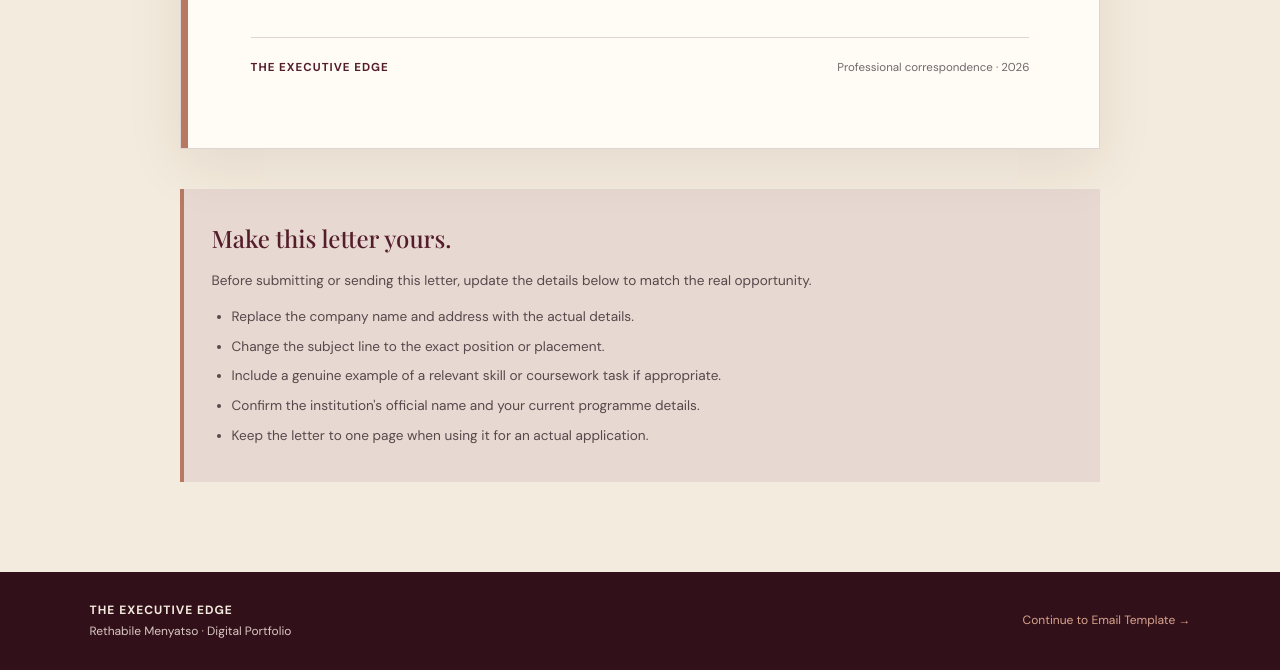
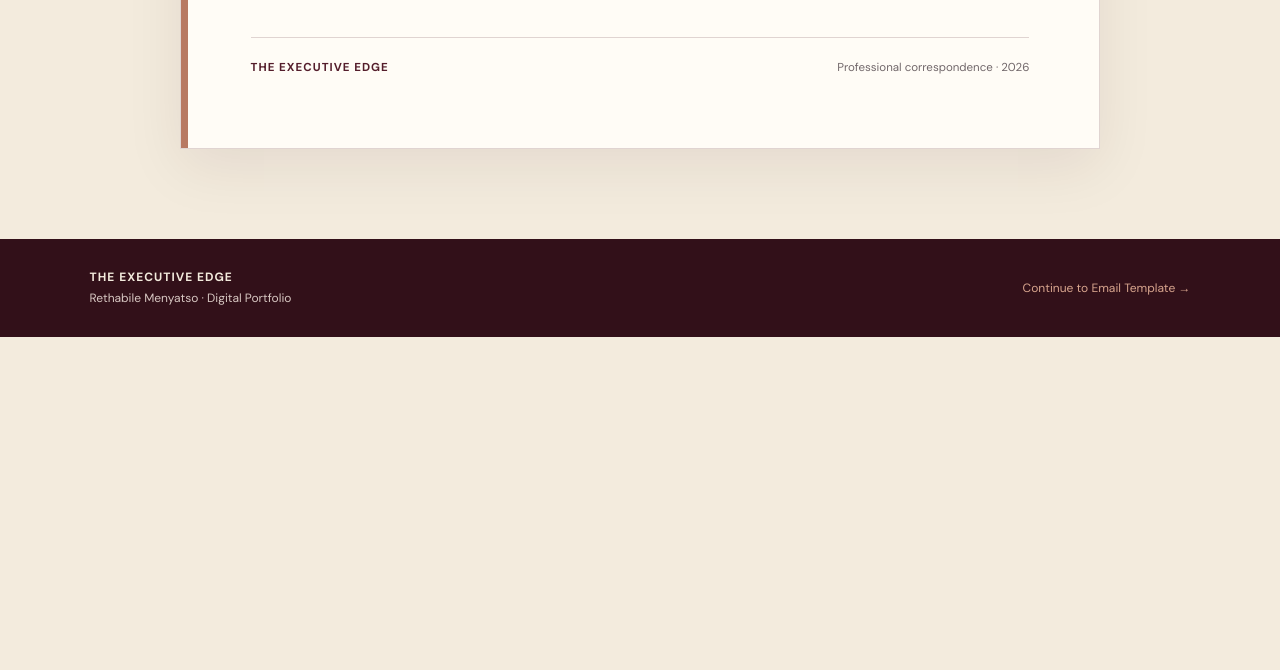
Before and after one commit to rethabilemenyatso/digital-portfolio, a plain HTML site: page application-letter.html in a window 1280 px wide. Shown: the part 2208-2878 px from the top of the page. After the commit the page ends 2545 px from the top, so only its background shows below. Drawn offline with nearby package versions, Linux system fonts and the light colour scheme.

Commit message:
Update application-letter.html

```diff
--- a/application-letter.html
+++ b/application-letter.html
@@ -473,8 +473,8 @@ main {
 
         <div class="recipient">
             <strong>The Hiring Manager</strong><br>
-            [Company or Organisation Name]<br>
-            [Company Address]
+            Access Bank<br>
+            Private Bag 753
         </div>
 
         <div class="subject">
@@ -552,22 +552,6 @@ main {
 
     </article>
 
-    <aside class="guidance">
-        <h3>Make this letter yours.</h3>
-
-        <p>
-            Before submitting or sending this letter, update the details
-            below to match the real opportunity.
-        </p>
-
-        <ul>
-            <li>Replace the company name and address with the actual details.</li>
-            <li>Change the subject line to the exact position or placement.</li>
-            <li>Include a genuine example of a relevant skill or coursework task if appropriate.</li>
-            <li>Confirm the institution's official name and your current programme details.</li>
-            <li>Keep the letter to one page when using it for an actual application.</li>
-        </ul>
-    </aside>
 
 </main>
 
```
